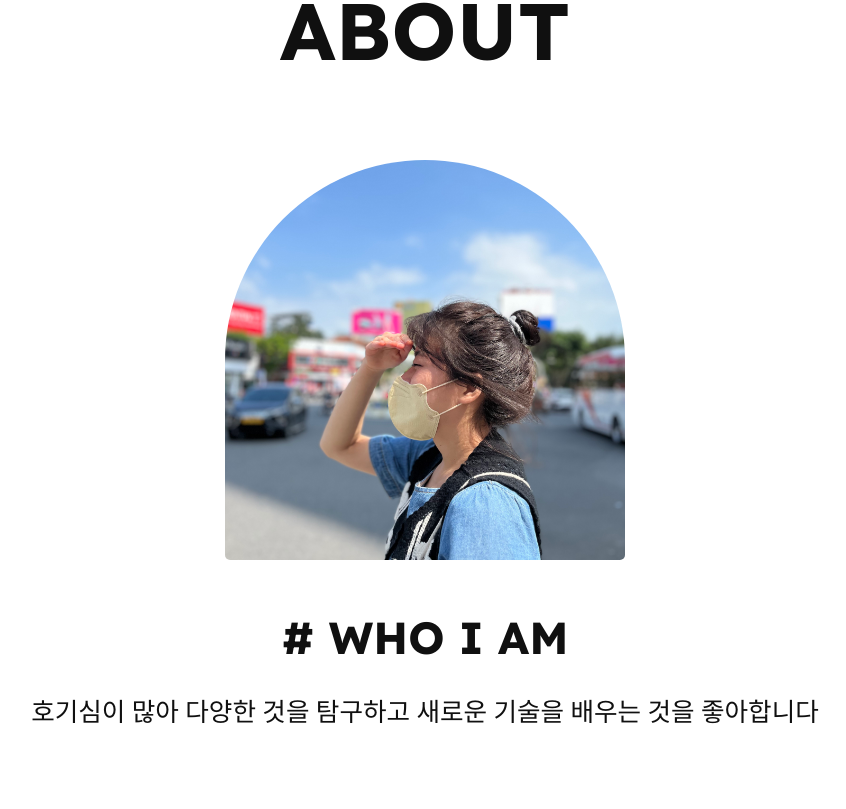
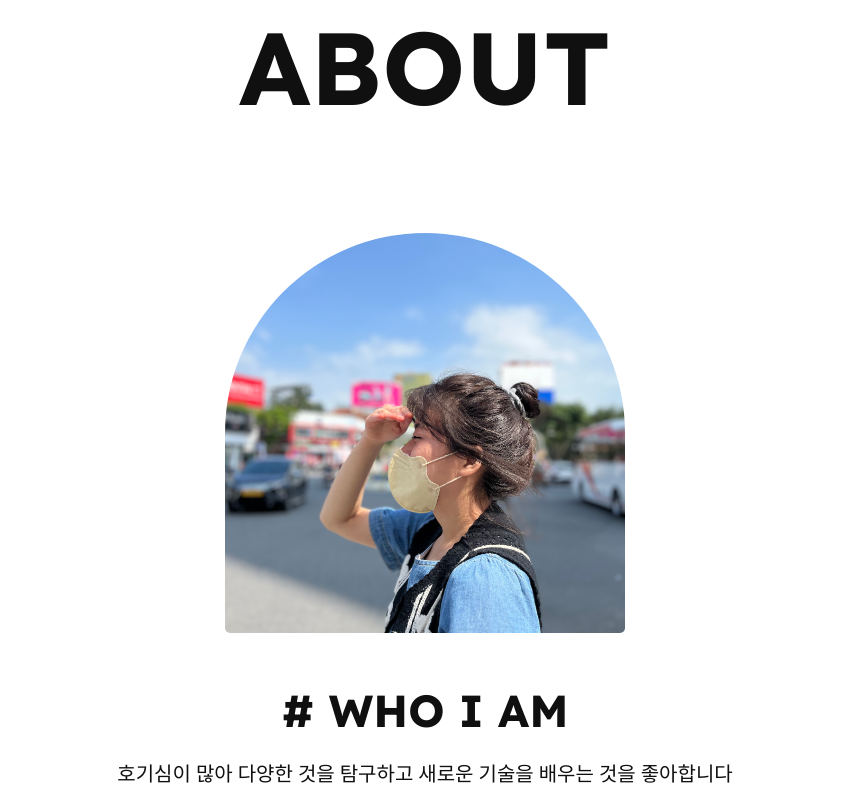
Before and after one commit to nahyunkim123/NARCHIVE, a React (Create React App) app: page / in a window 1280 px wide. Shown: the part 726-1535 px from the top of the page, without its empty margins (215-1061 px from the left). Built offline with nearby package versions, Linux system fonts and the light colour scheme; a web font is replaced by a local one.

Commit message:
폰트 크기 수정

```diff
--- a/src/components/Info.js
+++ b/src/components/Info.js
@@ -20,7 +20,7 @@ const ContentWrap = styled.div`
 `;
 
 const Title = styled.p`
-  font-size: 5em;
+  font-size: 8vw;
   font-weight: bold;
   font-family: 'Lexend', sans-serif;
 
@@ -28,8 +28,6 @@ const Title = styled.p`
 
 const ConUl = styled.div`
   width: 100%;
-  display: flex;
-  flex-wrap: wrap;
   align-items: center;
   justify-content: center;
 `;
@@ -64,8 +62,11 @@ const DescWrap = styled.div`
         font-family: 'Lexend', sans-serif;
     }
     p{
-        font-size: 2vw;
+        font-size: 20px;
         padding: 0px 17px;
+        @media screen and (max-width: 640px){
+          font-size: 15px;
+        }
     }
 `;
 
--- a/src/components/Skill.js
+++ b/src/components/Skill.js
@@ -10,7 +10,6 @@ const Content = styled.div`
     width: 100%;
     margin-top: 160px;
     padding-top:  0px 60px;
-
     color: ${(props) => props.theme.colors.Color};
 
 `
@@ -70,36 +69,34 @@ const RightCon = styled.div`
 `
 const Keyword = styled.div`
   width: 100%;
-  h3 {
-    font-family: 'Lexend', sans-serif;
-    font-size: 2em;
-  }
+  font-size: 20px;
+ >h3{
+    border-bottom: 1px solid ${(props) => props.theme.colors.Color};
+ }
 `;
 
 const KeywordWrap = styled.div`
-  width: 100%;
+
   font-size: 1em;
   display: flex;
-  justify-content: center;
-  column-gap: 5px;
+  justify-content: space-between;
   @media screen and (max-width: 768px) {
         flex-wrap: wrap;
     }
-  ul {
-    flex-basis: 20%;
-    text-align: center;
+    ul {
+        flex-basis: 24%;
+        text-align: center;
 
-
+    @media screen and (min-width: 641px) and (max-width: 768px) {
+      flex-basis: 40%;
+    }
     @media screen and (max-width: 640px) {
-      flex-basis: 100%;
+      flex-basis: 99%;
     }
     li {
-      padding: 7px;
-      border-radius: 13px;
-      border: 1px solid #555;
       font-weight: bold;
-      background: rgba(255, 255, 255, 0.5);
     }
+
   }
 `;
 
```
